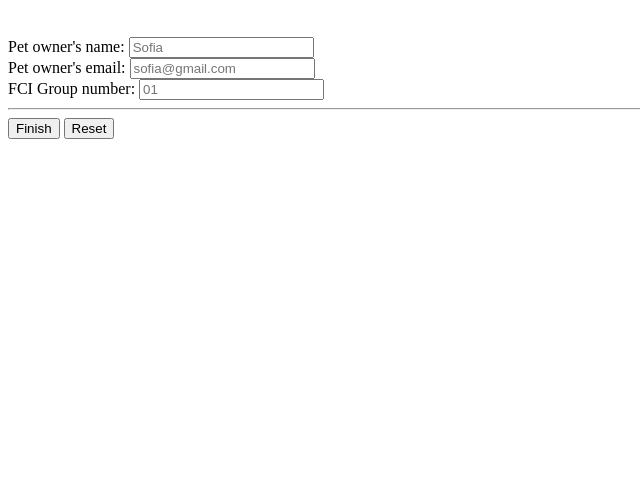
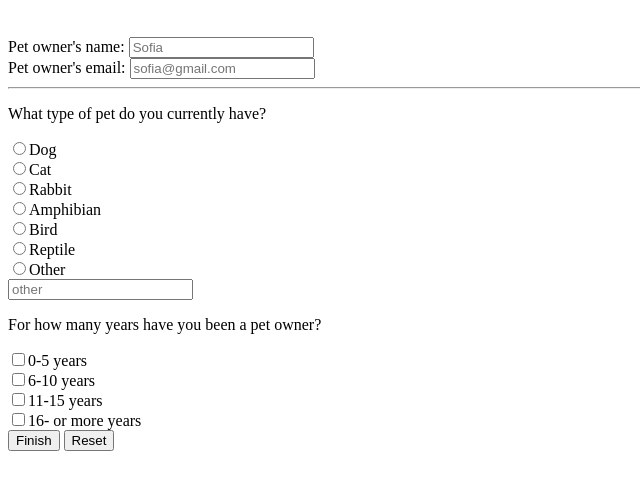
Before and after one commit to MarriaPetryshyn/work02, a plain HTML site: page forms.html in a window 1280 px wide. Shown: the part 61-550 px from the top of the page, without its empty margins (0-640 px from the left). Drawn offline with Linux system fonts and the light colour scheme.

Commit message:
more form info

```diff
--- a/forms.html
+++ b/forms.html
@@ -15,11 +15,23 @@
         <label>Pet owner's email:
             <input type="email" name="pet-owner-email" placeholder="sofia@gmail.com" required>
         </label>
-        <br>
-        <label>FCI Group number:
-            <input type="number" name="group-number" placeholder="01" requred>
-        </label>
         <hr>
+        <p>What type of pet do you currently have?</p>
+            <label><input type="radio" name="pet-type" value="dog">Dog</label><br>
+            <label><input type="radio" name="pet-type" value="cat">Cat</label><br>
+            <label><input type="radio" name="pet-type" value="rabbit">Rabbit</label><br>
+            <label><input type="radio" name="pet-type" value="amphibian">Amphibian</label><br>
+            <label><input type="radio" name="pet-type" value="bird">Bird</label><br>
+            <label><input type="radio" name="pet-type" value="reptile">Reptile</label><br>
+            <label><input type="radio" name="pet-type" value="other">Other</label><br>
+            <label><input type="text" name="pet-type" placeholder="other"></label><br>
+
+        <p>For how many years have you been a pet owner?</p>
+            <label><input type="checkbox" name="age" value="0-5 years">0-5 years</label><br>
+            <label><input type="checkbox" name="age" value="6-10 years">6-10 years</label><br>
+            <label><input type="checkbox" name="age" value="11-15 years">11-15 years</label><br>
+            <label><input type="checkbox" name="age" value="16- or more years">16- or more years</label><br>
+
         <input type="submit" value="Finish">
         <input type="reset" value="Reset">
     </form>
```
